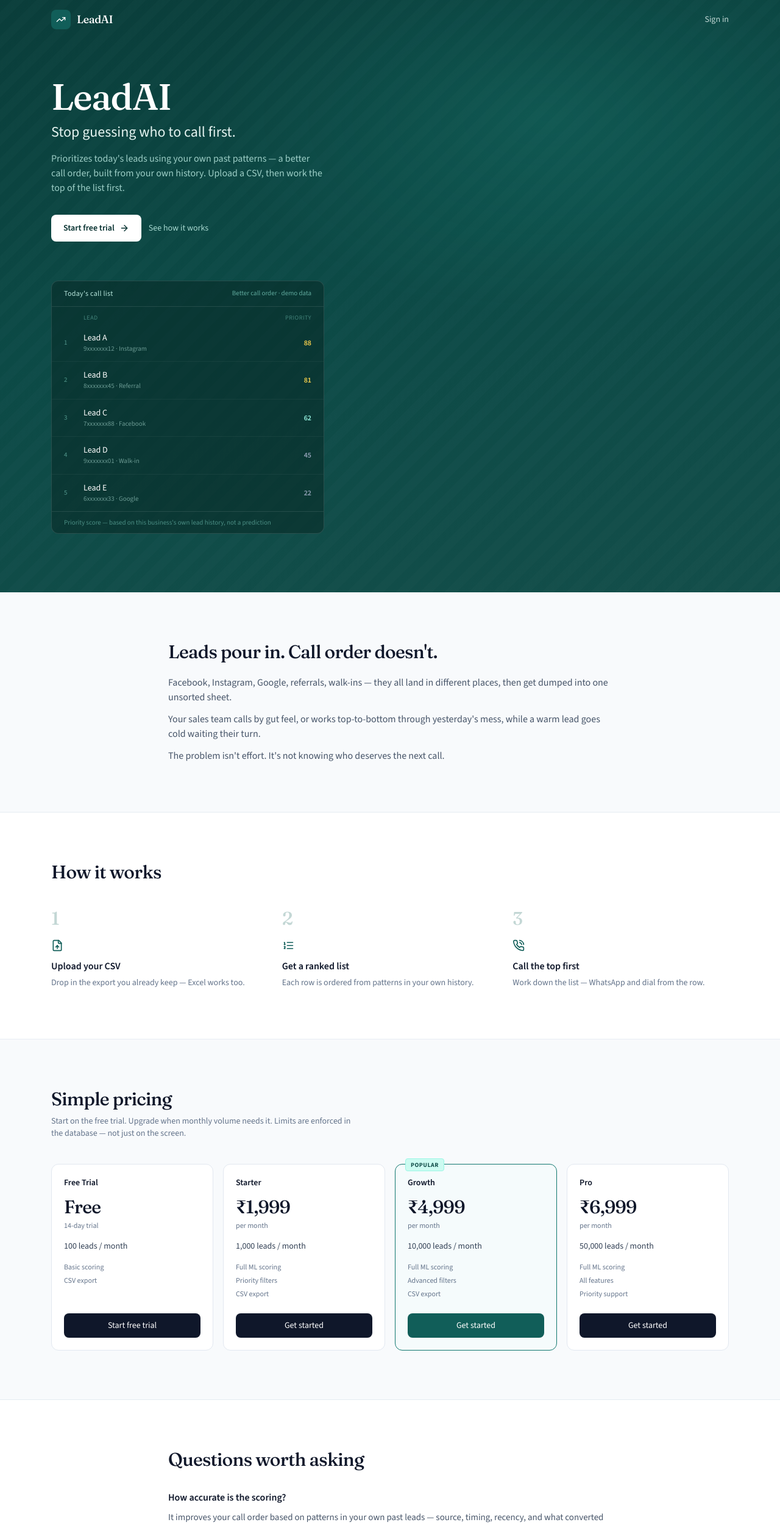
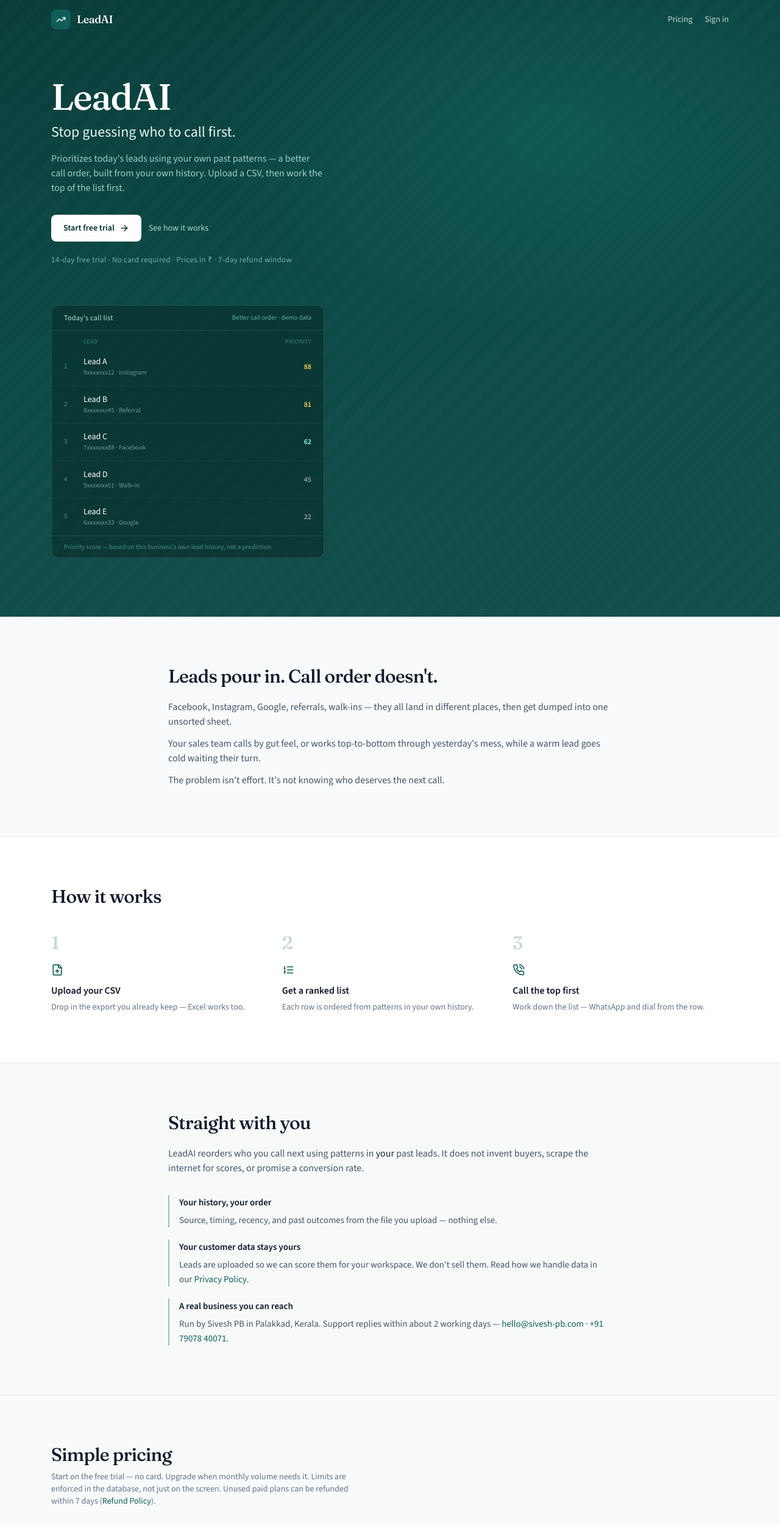
Before and after one commit to siv3sh/LeadScore_India, a React (Vite) app: page / in a window 1280 px wide. Shown: the top 2500 px of the page at 61% size. Built offline with nearby package versions, Linux system fonts and the light colour scheme; no server answers.

Commit message:
feat: strengthen landing trust signals and document prod/dev DB split
Add honest company/privacy/refund cues on the public landing page, and document which Supabase project backs Production vs Preview/local.

Co-authored-by: Cursor <cursoragent@cursor.com>

```diff
--- a/src/pages/LandingPage.tsx
+++ b/src/pages/LandingPage.tsx
@@ -6,12 +6,18 @@ import {
   PhoneCall,
   TrendingUp,
 } from 'lucide-react';
-import { COMPANY, LEGAL_LINKS } from '@/lib/company';
+import { COMPANY, LEGAL_LINKS, formattedAddress } from '@/lib/company';
 import { TRIAL_DAYS } from '@/lib/trial';
 import { getPlan, PLANS, type PlanInfo } from '@/types';
 
 const POPULAR_PLAN_ID = 'growth';
 const FREE_PLAN = getPlan('free');
+const TRUST_LINES = [
+  `${TRIAL_DAYS}-day free trial`,
+  'No card required',
+  'Prices in ₹',
+  `${COMPANY.refundWindowDays}-day refund window`,
+] as const;
 
 function formatPrice(plan: PlanInfo): string {
   if (plan.price === 0) return 'Free';
@@ -114,12 +120,20 @@ export default function LandingPage() {
               {COMPANY.tradeName}
             </span>
           </div>
+          <nav className="flex items-center gap-5">
+            <a
+              href="#pricing"
+              className="hidden sm:inline text-sm text-teal-50/80 hover:text-white transition-colors"
+            >
+              Pricing
+            </a>
             <Link
               to="/login"
               className="text-sm text-teal-50/80 hover:text-white transition-colors"
             >
               Sign in
             </Link>
+          </nav>
         </div>
       </header>
 
@@ -147,6 +161,9 @@ export default function LandingPage() {
                 See how it works
               </a>
             </div>
+            <p className="mt-5 text-[12px] sm:text-[13px] text-teal-100/55 tracking-wide">
+              {TRUST_LINES.join(' · ')}
+            </p>
           </div>
 
           <div className="mt-12 sm:mt-16 landing-fade-up landing-fade-up-delay">
@@ -222,6 +239,54 @@ export default function LandingPage() {
         </div>
       </section>
 
+      {/* 3b. Straight talk — trust without fake social proof */}
+      <section className="landing-section border-b border-slate-200/80 bg-[#f7faf9]">
+        <div className="max-w-3xl mx-auto px-5">
+          <h2 className="font-display text-2xl sm:text-3xl text-slate-900 tracking-tight mb-5">
+            Straight with you
+          </h2>
+          <p className="text-[15px] sm:text-base text-slate-600 leading-relaxed mb-8">
+            {COMPANY.tradeName} reorders who you call next using patterns in{' '}
+            <em className="not-italic font-medium text-slate-800">your</em> past leads. It does
+            not invent buyers, scrape the internet for scores, or promise a conversion rate.
+          </p>
+          <ul className="space-y-5 text-[15px] text-slate-600 leading-relaxed">
+            <li className="pl-4 border-l-2 border-teal-700/40">
+              <span className="block font-semibold text-slate-900 mb-1">Your history, your order</span>
+              Source, timing, recency, and past outcomes from the file you upload — nothing else.
+            </li>
+            <li className="pl-4 border-l-2 border-teal-700/40">
+              <span className="block font-semibold text-slate-900 mb-1">Your customer data stays yours</span>
+              Leads are uploaded so we can score them for your workspace. We don&apos;t sell them.
+              Read how we handle data in our{' '}
+              <Link to="/privacy" className="text-teal-800 font-medium underline-offset-2 hover:underline">
+                Privacy Policy
+              </Link>
+              .
+            </li>
+            <li className="pl-4 border-l-2 border-teal-700/40">
+              <span className="block font-semibold text-slate-900 mb-1">A real business you can reach</span>
+              Run by {COMPANY.legalName} in {COMPANY.address.city}, {COMPANY.address.state}. Support
+              replies within about {COMPANY.supportResponseDays} working days —{' '}
+              <a
+                href={`mailto:${COMPANY.supportEmail}`}
+                className="text-teal-800 font-medium underline-offset-2 hover:underline"
+              >
+                {COMPANY.supportEmail}
+              </a>
+              {' · '}
+              <a
+                href={`tel:${COMPANY.supportPhone.replace(/\s/g, '')}`}
+                className="text-teal-800 font-medium underline-offset-2 hover:underline"
+              >
+                {COMPANY.supportPhone}
+              </a>
+              .
+            </li>
+          </ul>
+        </div>
+      </section>
+
       {/* 4. Pricing — PLANS is the only source of prices and limits */}
       <section id="pricing" className="landing-section border-b border-slate-200/80">
         <div className="max-w-6xl mx-auto px-5">
@@ -229,8 +294,13 @@ export default function LandingPage() {
             Simple pricing
           </h2>
           <p className="text-sm text-slate-500 mb-10 max-w-lg">
-            Start on the free trial. Upgrade when monthly volume needs it. Limits are enforced in
-            the database — not just on the screen.
+            Start on the free trial — no card. Upgrade when monthly volume needs it. Limits are
+            enforced in the database, not just on the screen. Unused paid plans can be refunded
+            within {COMPANY.refundWindowDays} days (
+            <Link to="/refunds" className="text-teal-800 underline-offset-2 hover:underline">
+              Refund Policy
+            </Link>
+            ).
           </p>
 
           {PLANS.length === 0 ? (
@@ -297,10 +367,10 @@ export default function LandingPage() {
           <dl className="space-y-8">
             <div>
               <dt className="text-base font-semibold text-slate-900 mb-2">
-                How accurate is the scoring?
+                Does this predict who will buy?
               </dt>
               <dd className="text-sm sm:text-[15px] text-slate-600 leading-relaxed">
-                It improves your call order based on patterns in your own past leads — source,
+                No. It improves your call order based on patterns in your own past leads — source,
                 timing, recency, and what converted before. It is not a guarantee that someone will
                 buy, and it is not magic. The ranking gets more useful the more settled history you
                 upload (won / lost / no response). Think better prioritisation, not prophecy.
@@ -314,6 +384,19 @@ export default function LandingPage() {
                 A CSV or Excel export of your leads with names, phones, sources, dates, and
                 outcomes where you have them. Messy CRM exports are fine — you map the columns
                 once before scoring.
+              </dd>
+            </div>
+            <div>
+              <dt className="text-base font-semibold text-slate-900 mb-2">
+                What happens to my customer data?
+              </dt>
+              <dd className="text-sm sm:text-[15px] text-slate-600 leading-relaxed">
+                Your upload is used to score and show leads inside your workspace. We don&apos;t
+                sell lead lists or use your customers for unrelated marketing. Details are in the{' '}
+                <Link to="/privacy" className="text-teal-800 font-medium underline-offset-2 hover:underline">
+                  Privacy Policy
+                </Link>
+                . For a data request, email {COMPANY.supportEmail}.
               </dd>
             </div>
             <div>
@@ -331,7 +414,11 @@ export default function LandingPage() {
               <dd className="text-sm sm:text-[15px] text-slate-600 leading-relaxed">
                 Yes. {TRIAL_DAYS} days, {FREE_PLAN.lead_limit.toLocaleString('en-IN')} leads, no
                 card required. When the trial ends or you hit the limit, you upgrade to keep
-                uploading. Your existing scored leads stay readable.
+                uploading. Your existing scored leads stay readable. Paid plans follow our{' '}
+                <Link to="/refunds" className="text-teal-800 font-medium underline-offset-2 hover:underline">
+                  Refund Policy
+                </Link>{' '}
+                ({COMPANY.refundWindowDays} days on unused plans).
               </dd>
             </div>
           </dl>
@@ -353,16 +440,29 @@ export default function LandingPage() {
         <div className="max-w-6xl mx-auto px-5 py-10 flex flex-col sm:flex-row sm:items-start sm:justify-between gap-8">
           <div>
             <p className="font-display text-lg text-white tracking-tight">{COMPANY.tradeName}</p>
-            <p className="text-xs text-slate-500 mt-2 max-w-xs leading-relaxed">
+            <p className="text-xs text-slate-500 mt-2 max-w-sm leading-relaxed">
               A better call order, built from your own lead history — for small businesses in
               India.
             </p>
+            <p className="text-[11px] text-slate-500 mt-4 leading-relaxed max-w-sm">
+              {COMPANY.legalName}
+              <br />
+              {formattedAddress()}
+            </p>
+            <div className="mt-4 flex flex-col gap-1.5 text-sm">
               <a
                 href={`mailto:${COMPANY.supportEmail}`}
-              className="inline-block text-sm text-teal-300/90 hover:text-teal-200 mt-4 transition-colors"
+                className="text-teal-300/90 hover:text-teal-200 transition-colors"
               >
                 {COMPANY.supportEmail}
               </a>
+              <a
+                href={`tel:${COMPANY.supportPhone.replace(/\s/g, '')}`}
+                className="text-teal-300/90 hover:text-teal-200 transition-colors"
+              >
+                {COMPANY.supportPhone}
+              </a>
+            </div>
           </div>
           <nav className="flex flex-wrap gap-x-5 gap-y-2" aria-label="Legal">
             {LEGAL_LINKS.map((link) => (
```
Also changed, not shown: 1 other file (tests, documents, lock files or other folders). Lines whose indentation alone changed are shown as unchanged.
